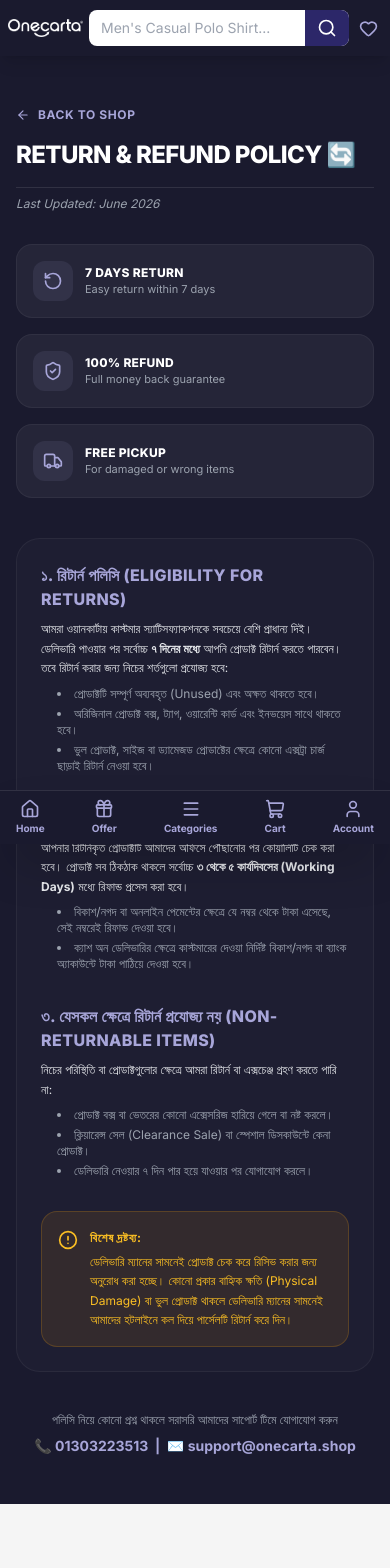
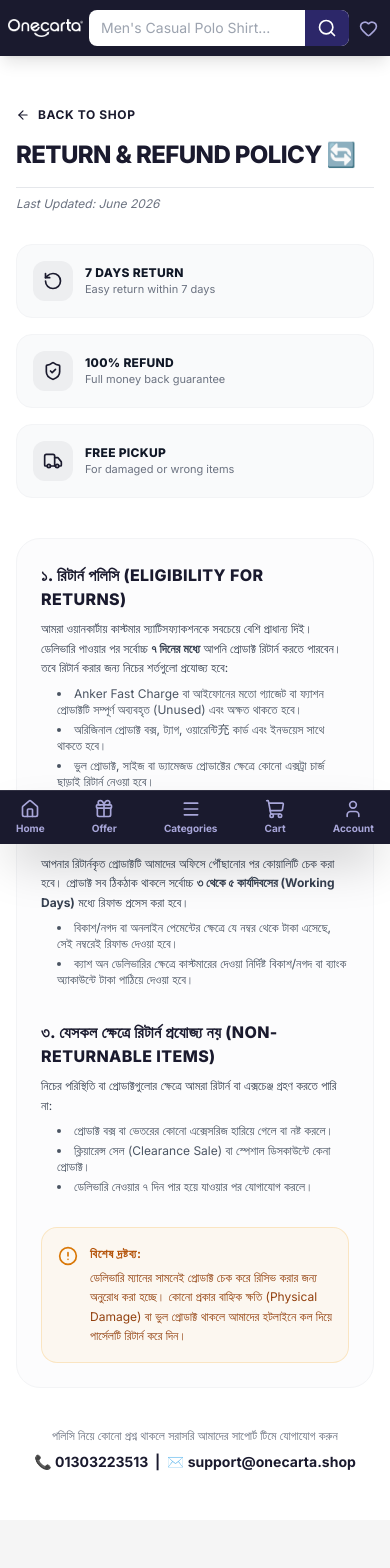
Before and after one commit to tousifotb-lang/onecarta.shop, a Next.js app: page /return-policy in a window 390 px wide. Shown: the top 1568 px of the page. Built offline with nearby package versions, Linux system fonts and the light colour scheme.

Commit message:
fix: responsive one-line header and active mobile categories slider sequence

```diff
--- a/src/app/return-policy/page.tsx
+++ b/src/app/return-policy/page.tsx
@@ -5,78 +5,78 @@ import { ArrowLeft, RotateCcw, ShieldCheck, Truck, AlertCircle } from "lucide-re
 
 export default function ReturnPolicy() {
   return (
-    <div className="min-h-screen bg-[#1a1a2e] text-white py-12 px-4 sm:px-6 lg:px-8">
+    <div className="min-h-screen bg-white text-gray-800 py-12 px-4 sm:px-6 lg:px-8">
       <div className="max-w-4xl mx-auto">
 
         {/* Back button & Header */}
         <div className="mb-8">
-          <Link href="/" className="inline-flex items-center gap-2 text-xs font-bold text-[#a8a6d9] hover:text-white transition-colors uppercase tracking-wider mb-4">
+          <Link href="/" className="inline-flex items-center gap-2 text-xs font-bold text-[#1a1a2e] hover:text-[#2c2769] transition-colors uppercase tracking-wider mb-4">
             <ArrowLeft size={14} /> Back to Shop
           </Link>
-          <h1 className="text-2xl sm:text-4xl font-black tracking-tight border-b border-white/10 pb-4 uppercase">
+          <h1 className="text-2xl sm:text-4xl font-black tracking-tight text-[#1a1a2e] border-b border-gray-200 pb-4 uppercase">
             Return & Refund Policy 🔄
           </h1>
-          <p className="text-xs text-gray-400 mt-2 italic">Last Updated: June 2026</p>
+          <p className="text-xs text-gray-500 mt-2 italic">Last Updated: June 2026</p>
         </div>
 
         {/* Quick Highlights Icons */}
         <div className="grid grid-cols-1 sm:grid-cols-3 gap-4 mb-10">
-          <div className="bg-white/5 border border-white/5 p-4 rounded-2xl flex items-center gap-3">
-            <div className="w-10 h-10 bg-[#a8a6d9]/10 text-[#a8a6d9] rounded-xl flex items-center justify-center flex-shrink-0">
+          <div className="bg-gray-50 border border-gray-100 p-4 rounded-2xl flex items-center gap-3 shadow-xs">
+            <div className="w-10 h-10 bg-[#1a1a2e]/5 text-[#1a1a2e] rounded-xl flex items-center justify-center flex-shrink-0">
               <RotateCcw size={20} />
             </div>
             <div>
-              <p className="text-xs font-black uppercase tracking-wide">7 Days Return</p>
-              <p className="text-[11px] text-gray-400">Easy return within 7 days</p>
+              <p className="text-xs font-black uppercase tracking-wide text-gray-900">7 Days Return</p>
+              <p className="text-[11px] text-gray-500">Easy return within 7 days</p>
             </div>
           </div>
-          <div className="bg-white/5 border border-white/5 p-4 rounded-2xl flex items-center gap-3">
-            <div className="w-10 h-10 bg-[#a8a6d9]/10 text-[#a8a6d9] rounded-xl flex items-center justify-center flex-shrink-0">
+          <div className="bg-gray-50 border border-gray-100 p-4 rounded-2xl flex items-center gap-3 shadow-xs">
+            <div className="w-10 h-10 bg-[#1a1a2e]/5 text-[#1a1a2e] rounded-xl flex items-center justify-center flex-shrink-0">
               <ShieldCheck size={20} />
             </div>
             <div>
-              <p className="text-xs font-black uppercase tracking-wide">100% Refund</p>
-              <p className="text-[11px] text-gray-400">Full money back guarantee</p>
+              <p className="text-xs font-black uppercase tracking-wide text-gray-900">100% Refund</p>
+              <p className="text-[11px] text-gray-500">Full money back guarantee</p>
             </div>
           </div>
-          <div className="bg-white/5 border border-white/5 p-4 rounded-2xl flex items-center gap-3">
-            <div className="w-10 h-10 bg-[#a8a6d9]/10 text-[#a8a6d9] rounded-xl flex items-center justify-center flex-shrink-0">
+          <div className="bg-gray-50 border border-gray-100 p-4 rounded-2xl flex items-center gap-3 shadow-xs">
+            <div className="w-10 h-10 bg-[#1a1a2e]/5 text-[#1a1a2e] rounded-xl flex items-center justify-center flex-shrink-0">
               <Truck size={20} />
             </div>
             <div>
-              <p className="text-xs font-black uppercase tracking-wide">Free Pickup</p>
-              <p className="text-[11px] text-gray-400">For damaged or wrong items</p>
+              <p className="text-xs font-black uppercase tracking-wide text-gray-900">Free Pickup</p>
+              <p className="text-[11px] text-gray-500">For damaged or wrong items</p>
             </div>
           </div>
         </div>
 
         {/* Policy Content Sections */}
-        <div className="space-y-8 bg-white/[0.02] border border-white/5 p-6 sm:p-8 rounded-3xl">
+        <div className="space-y-8 bg-gray-50/50 border border-gray-100 p-6 sm:p-8 rounded-3xl shadow-xs">
 
           {/* Section 1 */}
           <section className="space-y-2">
-            <h2 className="text-base sm:text-lg font-black text-[#a8a6d9] uppercase tracking-wide flex items-center gap-2">
+            <h2 className="text-base sm:text-lg font-black text-[#1a1a2e] uppercase tracking-wide flex items-center gap-2">
               ১. রিটার্ন পলিসি (Eligibility for Returns)
             </h2>
-            <p className="text-xs sm:text-sm text-gray-200 leading-relaxed pl-0 sm:pl-6">
+            <p className="text-xs sm:text-sm text-gray-700 leading-relaxed pl-0 sm:pl-6">
               আমরা ওয়ানকার্টায় কাস্টমার স্যাটিসফ্যাকশনকে সবচেয়ে বেশি প্রাধান্য দিই। ডেলিভারি পাওয়ার পর সর্বোচ্চ <strong>৭ দিনের মধ্যে</strong> আপনি প্রোডাক্ট রিটার্ন করতে পারবেন। তবে রিটার্ন করার জন্য নিচের শর্তগুলো প্রযোজ্য হবে:
             </p>
-            <ul className="list-disc list-inside text-xs sm:text-sm text-gray-400 pl-4 sm:pl-10 space-y-1">
-              <li>প্রোডাক্টটি সম্পূর্ণ অব্যবহৃত (Unused) এবং অক্ষত থাকতে হবে।</li>
-              <li>অরিজিনাল প্রোডাক্ট বক্স, ট্যাগ, ওয়ারেন্টি কার্ড এবং ইনভয়েস সাথে থাকতে হবে।</li>
+            <ul className="list-disc list-inside text-xs sm:text-sm text-gray-600 pl-4 sm:pl-10 space-y-1">
+              <li>Anker Fast Charge বা আইফোনের মতো গ্যাজেট বা ফ্যাশন প্রোডাক্টটি সম্পূর্ণ অব্যবহৃত (Unused) এবং অক্ষত থাকতে হবে।</li>
+              <li>অরিজিনাল প্রোডাক্ট বক্স, ট্যাগ, ওয়ারেন্টি充 কার্ড এবং ইনভয়েস সাথে থাকতে হবে।</li>
               <li>ভুল প্রোডাক্ট, সাইজ বা ড্যামেজড প্রোডাক্টের ক্ষেত্রে কোনো এক্সট্রা চার্জ ছাড়াই রিটার্ন নেওয়া হবে।</li>
             </ul>
           </section>
 
           {/* Section 2 */}
           <section className="space-y-2">
-            <h2 className="text-base sm:text-lg font-black text-[#a8a6d9] uppercase tracking-wide flex items-center gap-2">
+            <h2 className="text-base sm:text-lg font-black text-[#1a1a2e] uppercase tracking-wide flex items-center gap-2">
               ২. রিফান্ড পলিসি (Refund Process)
             </h2>
-            <p className="text-xs sm:text-sm text-gray-200 leading-relaxed pl-0 sm:pl-6">
+            <p className="text-xs sm:text-sm text-gray-700 leading-relaxed pl-0 sm:pl-6">
               আপনার রিটার্নকৃত প্রোডাক্টটি আমাদের অফিসে পৌঁছানোর পর কোয়ালিটি চেক করা হবে। প্রোডাক্ট সব ঠিকঠাক থাকলে সর্বোচ্চ <strong>৩ থেকে ৫ কার্যদিবসের (Working Days)</strong> মধ্যে রিফান্ড প্রসেস করা হবে।
             </p>
-            <ul className="list-disc list-inside text-xs sm:text-sm text-gray-400 pl-4 sm:pl-10 space-y-1">
+            <ul className="list-disc list-inside text-xs sm:text-sm text-gray-600 pl-4 sm:pl-10 space-y-1">
               <li>বিকাশ/নগদ বা অনলাইন পেমেন্টের ক্ষেত্রে যে নম্বর থেকে টাকা এসেছে, সেই নম্বরেই রিফান্ড দেওয়া হবে।</li>
               <li>ক্যাশ অন ডেলিভারির ক্ষেত্রে কাস্টমারের দেওয়া নির্দিষ্ট বিকাশ/নগদ বা ব্যাংক অ্যাকাউন্টে টাকা পাঠিয়ে দেওয়া হবে।</li>
             </ul>
@@ -84,13 +84,13 @@ export default function ReturnPolicy() {
 
           {/* Section 3 */}
           <section className="space-y-2">
-            <h2 className="text-base sm:text-lg font-black text-[#a8a6d9] uppercase tracking-wide flex items-center gap-2">
+            <h2 className="text-base sm:text-lg font-black text-[#1a1a2e] uppercase tracking-wide flex items-center gap-2">
               ৩. যেসকল ক্ষেত্রে রিটার্ন প্রযোজ্য নয় (Non-Returnable Items)
             </h2>
-            <p className="text-xs sm:text-sm text-gray-200 leading-relaxed pl-0 sm:pl-6">
+            <p className="text-xs sm:text-sm text-gray-700 leading-relaxed pl-0 sm:pl-6">
               নিচের পরিস্থিতি বা প্রোডাক্টগুলোর ক্ষেত্রে আমরা রিটার্ন বা এক্সচেঞ্জ গ্রহণ করতে পারি না:
             </p>
-            <ul className="list-disc list-inside text-xs sm:text-sm text-gray-400 pl-4 sm:pl-10 space-y-1">
+            <ul className="list-disc list-inside text-xs sm:text-sm text-gray-600 pl-4 sm:pl-10 space-y-1">
               <li>প্রোডাক্ট বক্স বা ভেতরের কোনো এক্সেসরিজ হারিয়ে গেলে বা নষ্ট করলে।</li>
               <li>ক্লিয়ারেন্স সেল (Clearance Sale) বা স্পেশাল ডিসকাউন্টে কেনা প্রোডাক্ট।</li>
               <li>ডেলিভারি নেওয়ার ৭ দিন পার হয়ে যাওয়ার পর যোগাযোগ করলে।</li>
@@ -98,11 +98,11 @@ export default function ReturnPolicy() {
           </section>
 
           {/* Important Note Box */}
-          <div className="bg-amber-500/10 border border-amber-500/20 p-4 rounded-2xl flex gap-3 text-amber-400">
-            <AlertCircle size={20} className="flex-shrink-0 mt-0.5" />
+          <div className="bg-amber-500/5 border border-amber-500/20 p-4 rounded-2xl flex gap-3 text-amber-800">
+            <AlertCircle size={20} className="flex-shrink-0 mt-0.5 text-amber-600" />
             <div className="text-xs sm:text-sm leading-relaxed">
-              <span className="font-bold uppercase tracking-wider block mb-1">বিশেষ দ্রষ্টব্য:</span>
-              ডেলিভারি ম্যানের সামনেই প্রোডাক্ট চেক করে রিসিভ করার জন্য অনুরোধ করা হচ্ছে। কোনো প্রকার বাহ্যিক ক্ষতি (Physical Damage) বা ভুল প্রোডাক্ট থাকলে ডেলিভারি ম্যানের সামনেই আমাদের হটলাইনে কল দিয়ে পার্সেলটি রিটার্ন করে দিন।
+              <span className="font-bold uppercase tracking-wider block mb-1 text-amber-700">বিশেষ দ্রষ্টব্য:</span>
+              ডেলিভারি ম্যানের সামনেই প্রোডাক্ট চেক করে রিসিভ করার জন্য অনুরোধ করা হচ্ছে। কোনো প্রকার বাহ্যিক ক্ষতি (Physical Damage) বা ভুল প্রোডাক্ট থাকলে আমাদের হটলাইনে কল দিয়ে পার্সেলটি রিটার্ন করে দিন।
             </div>
           </div>
 
@@ -110,8 +110,8 @@ export default function ReturnPolicy() {
 
         {/* Footer Contact */}
         <div className="text-center mt-10 space-y-2">
-          <p className="text-xs text-gray-400">পলিসি নিয়ে কোনো প্রশ্ন থাকলে সরাসরি আমাদের সাপোর্ট টিমে যোগাযোগ করুন</p>
-          <p className="text-sm font-bold text-[#a8a6d9]">📞 01303223513 &nbsp;|&nbsp; ✉️ support@onecarta.shop</p>
+          <p className="text-xs text-gray-500">পলিসি নিয়ে কোনো প্রশ্ন থাকলে সরাসরি আমাদের সাপোর্ট টিমে যোগাযোগ করুন</p>
+          <p className="text-sm font-bold text-[#1a1a2e]">📞 01303223513 &nbsp;|&nbsp; ✉️ support@onecarta.shop</p>
         </div>
 
       </div>
```
